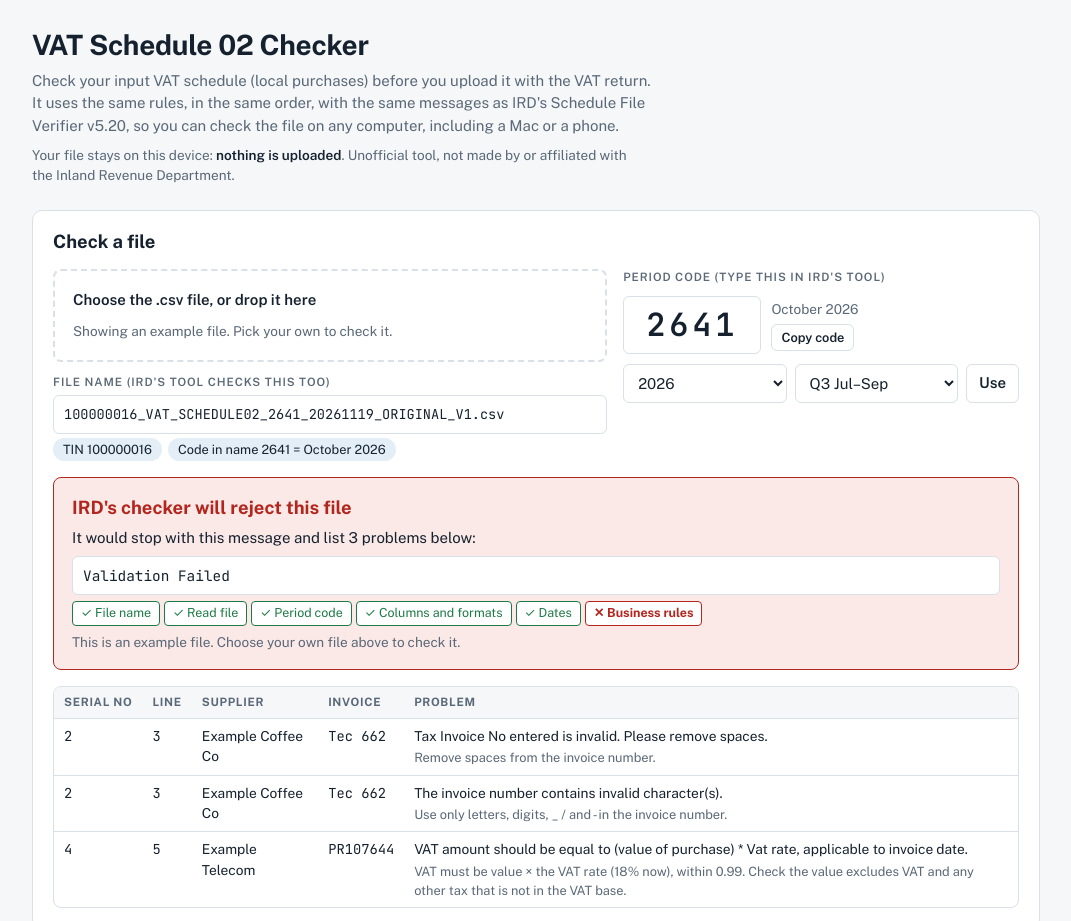
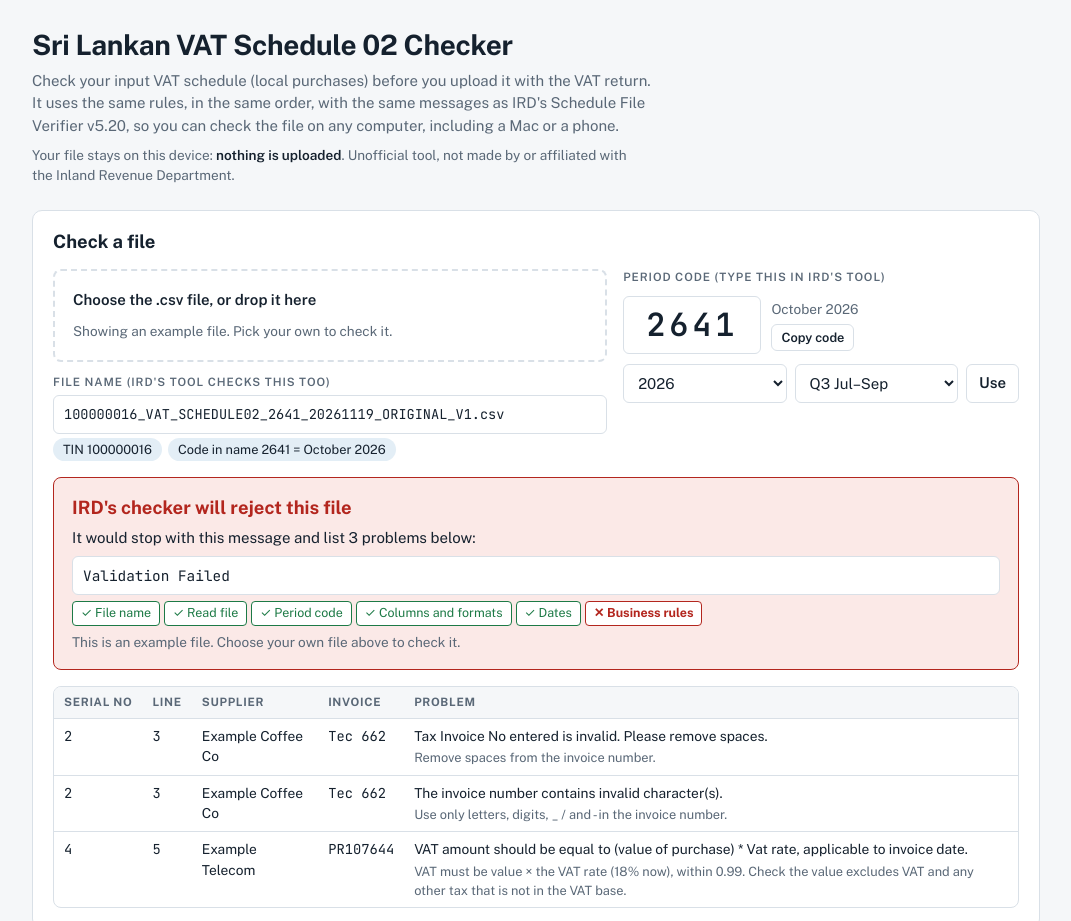
Before and after one commit to harshawije/ird-vat-schedule-checker, a website: page index.html in a window 1280 px wide. Shown: the top 921 px of the page, without its empty margins (104-1175 px from the left). Drawn offline with nearby package versions, Linux system fonts and the light colour scheme.

Commit message:
Rename to Sri Lankan VAT Schedule 02 Checker
Clearer name and page description so people searching for it find it.

Co-Authored-By: Claude Opus 5.5 <noreply@anthropic.com>

```diff
--- a/index.html
+++ b/index.html
@@ -3,9 +3,9 @@
 <head>
 <meta charset="utf-8">
 <meta name="viewport" content="width=device-width, initial-scale=1, viewport-fit=cover">
-<title>VAT Schedule 02 Checker</title>
+<title>Sri Lankan VAT Schedule 02 Checker</title>
 <meta name="claude:viewport-fit-sides" content="cover">
-<meta name="description" content="Check a Sri Lanka IRD VAT Schedule 02 (input VAT) CSV in your browser with the same rules as IRD's Schedule File Verifier v5.20.">
+<meta name="description" content="Free Sri Lankan VAT Schedule 02 checker: check your IRD VAT input schedule (local purchases) CSV in your browser before you upload it with the VAT return. Same rules and messages as IRD's Schedule File Verifier v5.20.">
 <link rel="preconnect" href="https://fonts.googleapis.com">
 <link rel="stylesheet" href="https://fonts.googleapis.com/css2?family=Public+Sans:wght@400;500;600;700&family=JetBrains+Mono:wght@400;600&display=swap">
 <style>
@@ -127,7 +127,7 @@ footer { font-size: 0.8rem; color: var(--muted); display: grid; gap: 4px; }
 <body>
 <div class="wrap">
   <header>
-    <h1>VAT Schedule 02 Checker</h1>
+    <h1>Sri Lankan VAT Schedule 02 Checker</h1>
     <p class="lede">Check your input VAT schedule (local purchases) before you upload it with the VAT return. It uses the same rules, in the same order, with the same messages as IRD's Schedule File Verifier v5.20, so you can check the file on any computer, including a Mac or a phone.</p>
     <p class="tag">Your file stays on this device: <b>nothing is uploaded</b>. Unofficial tool, not made by or affiliated with the Inland Revenue Department.</p>
   </header>
```
Also changed, not shown: tools/page.html (+3 -3 lines), README.md.
